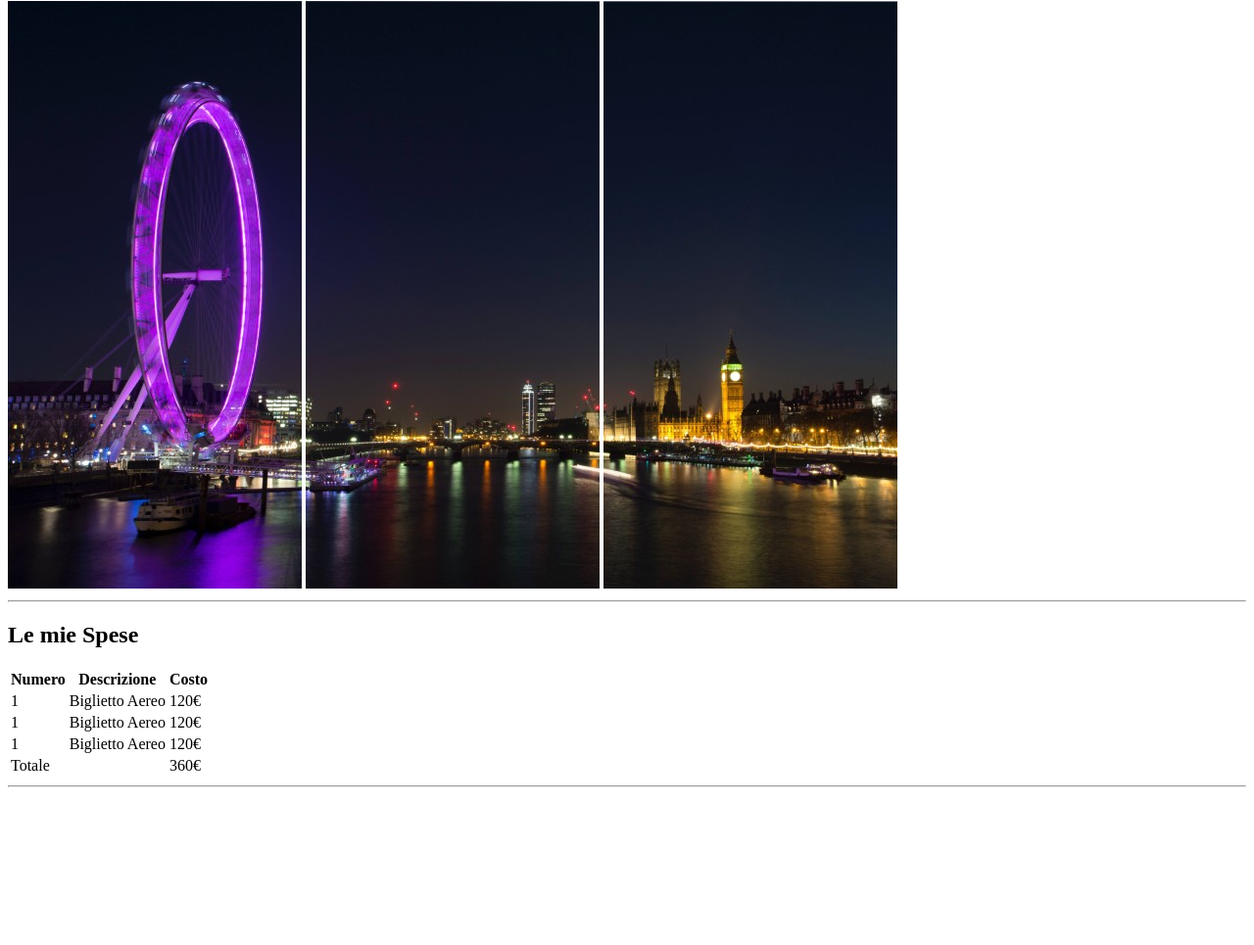
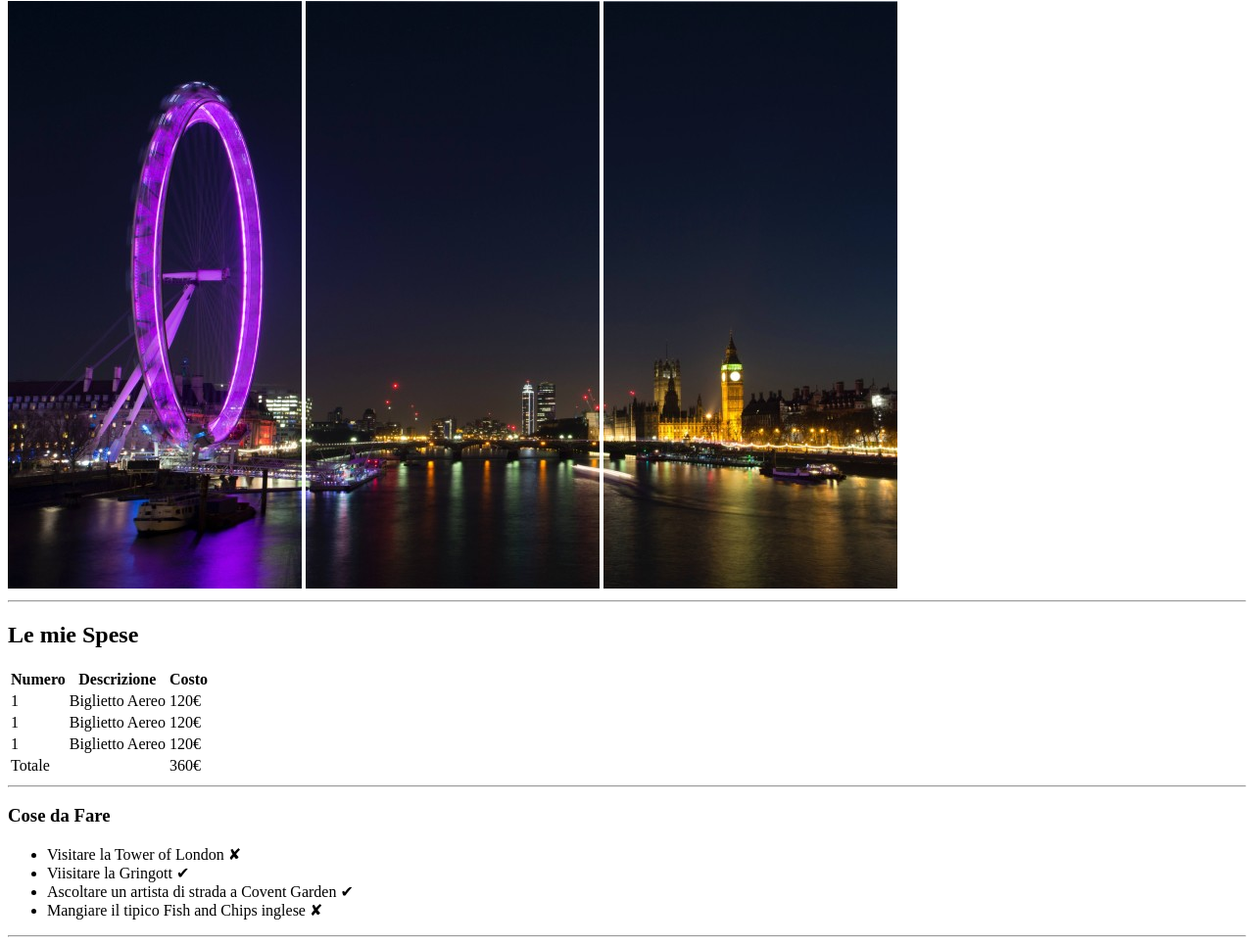
Before and after one commit to Gozzissimo/html-london-trip, a plain HTML site: page index.html in a window 1280 px wide. Shown: the part 79-1044 px from the top of the page at 98% size. Before the commit the page ends 891 px from the top, so only its background shows below. Drawn offline with Linux system fonts and the light colour scheme.

Commit message:
Aggiunta sezione Cose da Fare

```diff
--- a/index.html
+++ b/index.html
@@ -62,7 +62,15 @@
 
             <!-- Cose da Fare -->
             <section>
+                <h3>Cose da Fare</h3>
 
+                <ul>
+                    <li>Visitare la Tower of London &#10008</li>
+                    <li>Viisitare la Gringott &#10004</li>
+                    <li>Ascoltare un artista di strada a Covent Garden &#10004</li>
+                    <li>Mangiare il tipico Fish and Chips inglese &#10008</li>
+                </ul>
+                <hr>
             </section>
             <!-- /Cose da Fare -->
 
```
